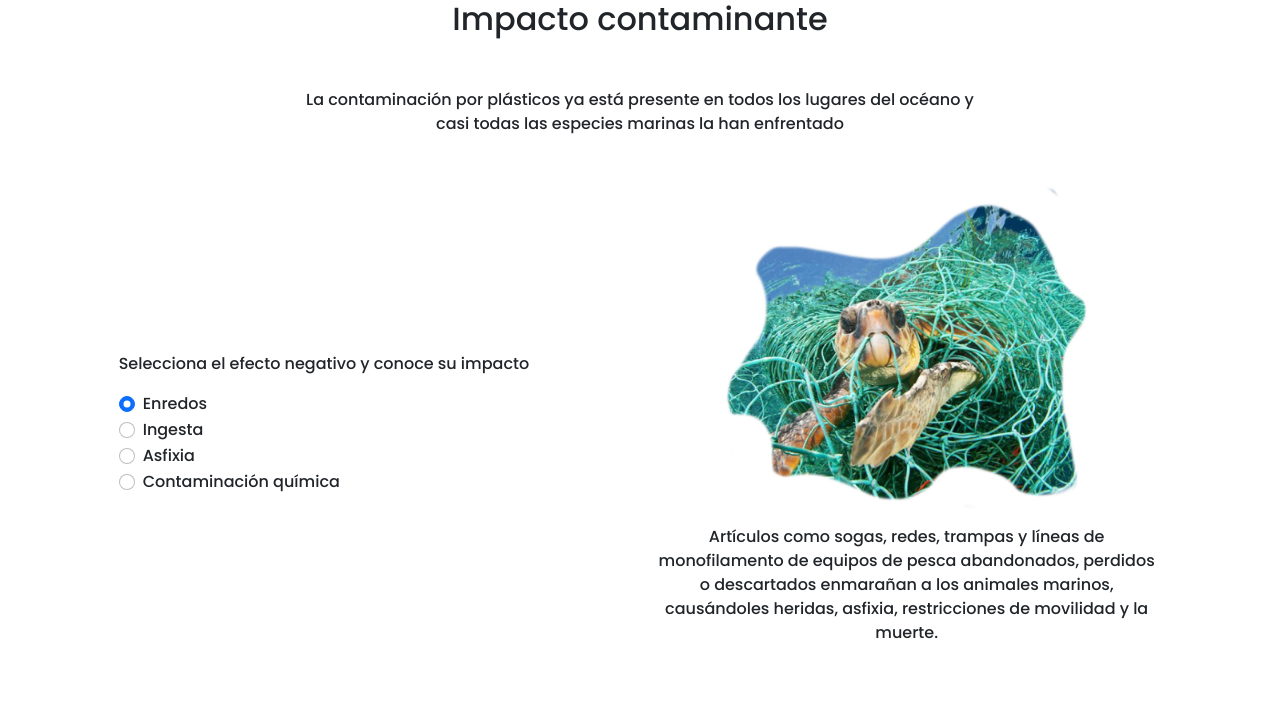
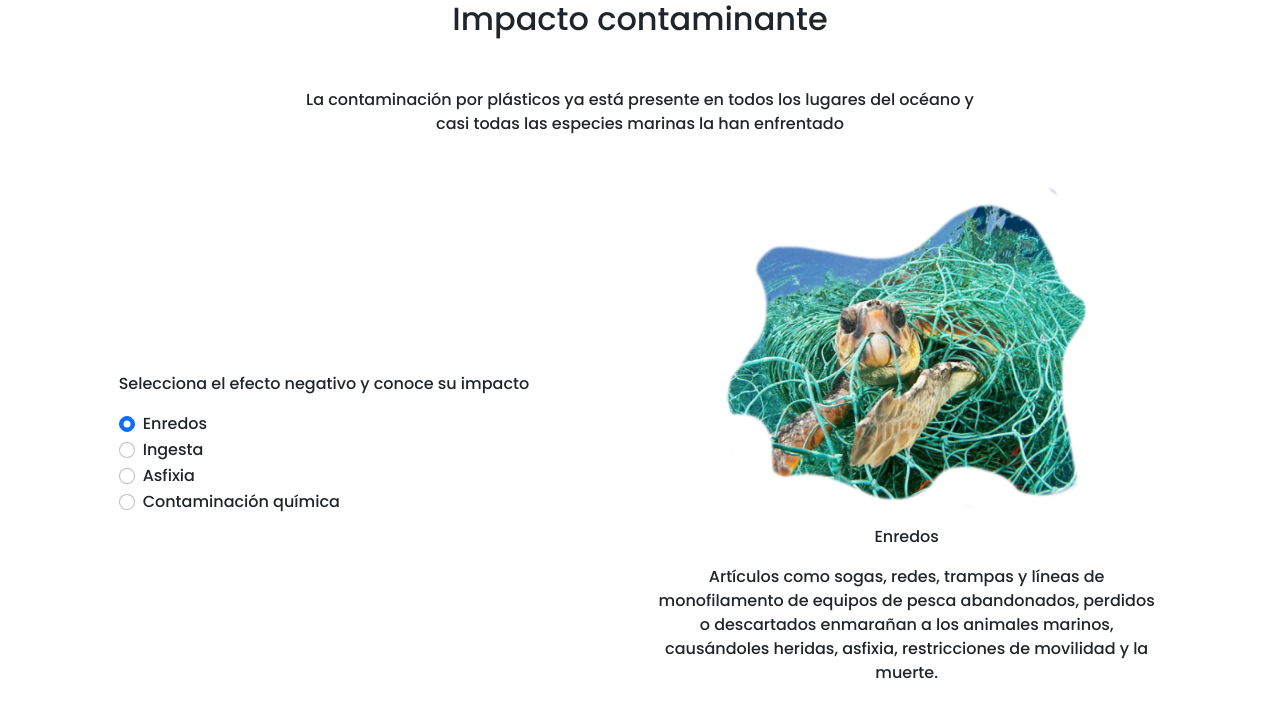
Before and after one commit to HackTheOcean/HackTheOceanFrontEnd, a Vue app: page / in a window 1280 px wide. Shown: the top 716 px of the page. Built offline with nearby package versions, Linux system fonts and the light colour scheme.

Commit message:
Add onchange event for negative effect input

```diff
--- a/src/components/PollutingImpact.vue
+++ b/src/components/PollutingImpact.vue
@@ -9,25 +9,25 @@
             <div class="offset-1 col-5 filter-negative-effect justify-content-center align-self-center">
                 <p>Selecciona el efecto negativo y conoce su impacto</p>
                 <div class="form-check">
-                    <input class="form-check-input" type="radio" name="negative-effect" id="Enredos" checked>
+                    <input class="form-check-input" type="radio" name="negative-effect" id="Enredos"  v-model="PollutingImpactText" value="Enredos" checked @change="onChange($event)">
                     <label class="form-check-label" for="Enredos">
                         Enredos
                     </label>
                 </div>
                 <div class="form-check">
-                    <input class="form-check-input" type="radio" name="negative-effect" id="Ingesta">
+                    <input class="form-check-input" type="radio" name="negative-effect" id="Ingesta" v-model="PollutingImpactText" value="Ingesta" @change="onChange($event)">
                     <label class="form-check-label" for="Ingesta">
                         Ingesta
                     </label>
                 </div>
                 <div class="form-check">
-                    <input class="form-check-input" type="radio" name="negative-effect" id="Asfixia">
+                    <input class="form-check-input" type="radio" name="negative-effect" id="Asfixia" v-model="PollutingImpactText" value="Asfixia" @change="onChange($event)">
                     <label class="form-check-label" for="Asfixia">
                         Asfixia
                     </label>
                 </div>
                 <div class="form-check">
-                    <input class="form-check-input" type="radio" name="negative-effect" id="chemicalContamination">
+                    <input class="form-check-input" type="radio" name="negative-effect" id="chemicalContamination" v-model="PollutingImpactText" value="Contaminación química" @change="onChange($event)">
                     <label class="form-check-label" for="chemicalContamination">
                         Contaminación química
                     </label>
@@ -35,6 +35,7 @@
             </div>
             <div class="col-5 text-center justify-content-center align-self-center">
                 <img src="@/assets/img/turtle-polluting-impact.jpg" class="img-fluid" id="image-polluting-impact">
+                <p>{{ PollutingImpactText }}</p>
                 <p id="text-polluting-impact">Artículos como sogas, redes, trampas y líneas de monofilamento de equipos de pesca abandonados, perdidos o descartados enmarañan a los animales marinos, causándoles heridas, asfixia, restricciones de movilidad y la muerte. </p>
             </div>
         </div>
@@ -43,7 +44,18 @@
 
 <script>
 export default {
-  name: 'PollutingImpact'
+    name: 'PollutingImpact',
+    data() {
+        return{
+            PollutingImpactText: 'Enredos'
+        }               // initialize the_answer to be your checked option
+    },
+    methods:{
+        onChange(event) {
+            var data = event.target.value;
+            console.log(data);
+        }
+    }
 }
 </script>
 
```
